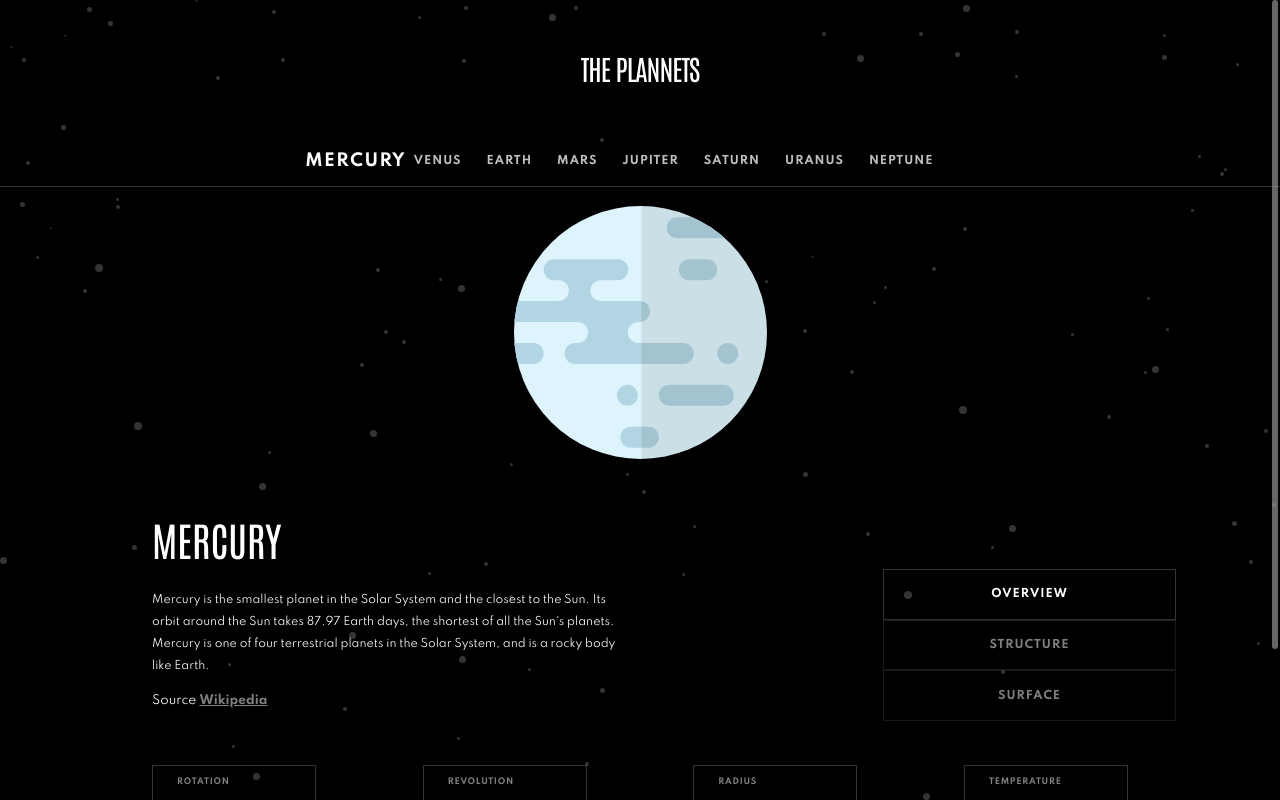
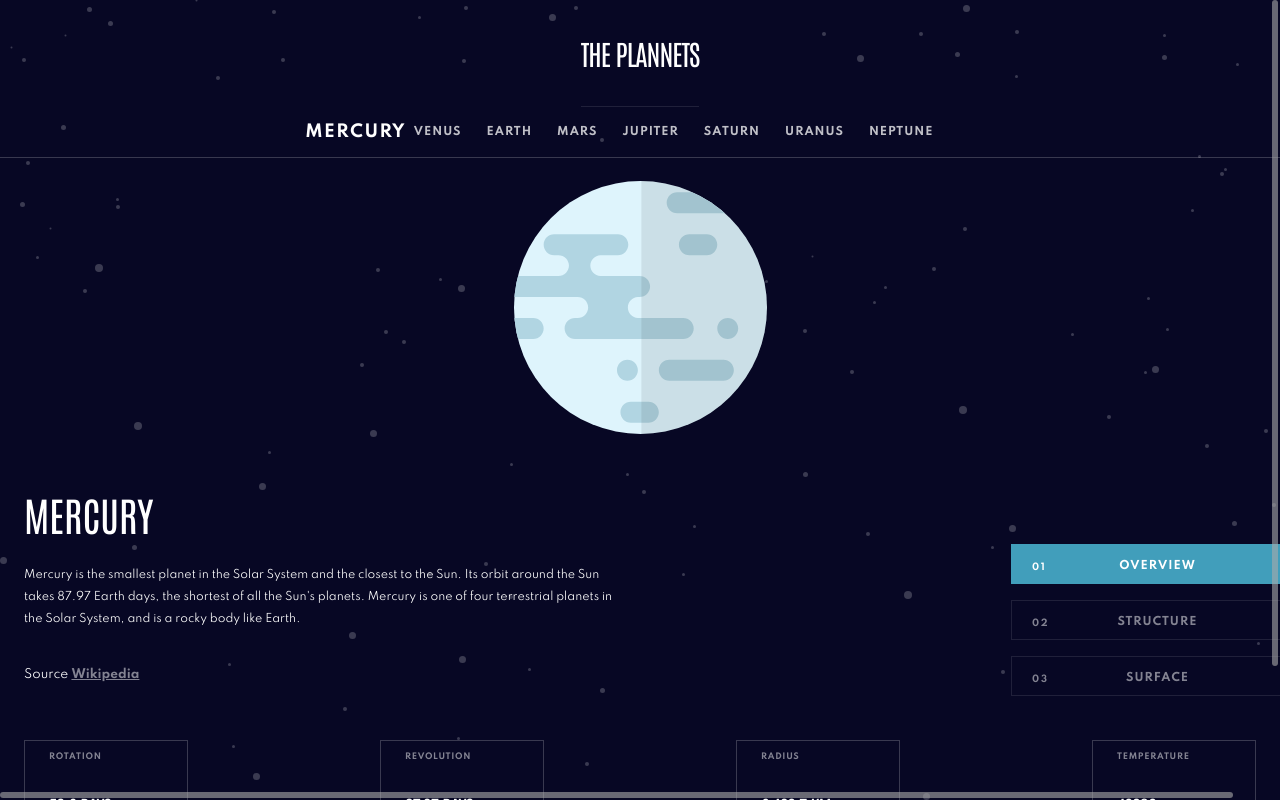
Before and after one commit to karolkawski/React_planets_facts, a React (Create React App) app: page / in a window 1280 px wide. Built offline with nearby package versions, Linux system fonts and the light colour scheme.

Commit message:
[update] style, primary color

```diff
--- a/src/App.js
+++ b/src/App.js
@@ -44,7 +44,8 @@ const mapStateToProps = (state) => {
   return {
     planets: state.planets,
     planetId: state.planetId,
-    infoId: state.infoId
+    infoId: state.infoId,
+    colors: state.colors
   };
 };
 
--- a/src/components/molecues/MenuItem.js
+++ b/src/components/molecues/MenuItem.js
@@ -1,11 +1,14 @@
 // import {Button} from '../atoms/Button';
 import { connect } from 'react-redux';
+import { colors } from '../../data/colors';
 
-export function MenuItem({id, name, selected, onInfoSelect}) {
+export function MenuItem({id, name, selected, onInfoSelect, planetId}) {
+  const activeClass = `Menu__Tab  Menu__Tab--Active Menu__Tab--${colors[Object.keys(colors)[planetId]].class}`;
 
 
     return (
-        <div className={selected === id ? 'Menu__Tab Menu__Tab--Active' : 'Menu__Tab'}>
+        <div className={selected === id ? activeClass : 'Menu__Tab'}>
+            <span className='Menu__No'>{'0' + (id + 1)}</span>
             <button name={name} onClick={e => {
                 window.store.dispatch({type: 'CHANGE_INFO_ID', infoId: id});
                 onInfoSelect(id)
--- a/src/components/organisms/Menu.js
+++ b/src/components/organisms/Menu.js
@@ -11,7 +11,8 @@ export function Menu({collection, planetId, infoId, onInfoSelect}) {
                                     name={key}
                                     id={data.id}
                                     selected={infoId}
-                                    onInfoSelect={onInfoSelect}/>
+                                    onInfoSelect={onInfoSelect}
+                                    planetId={planetId}/>
 
                     })
                 }
--- /dev/null
+++ b/src/data/colors.js
@@ -0,0 +1,50 @@
+export const colors = {
+    Mercury: {
+        id: 0,
+        class: 'mercury',
+        hex: '#419ebb',
+        rgb: 'rgb(65, 158, 187)'
+    },
+    Venus: {
+        id: 1,
+        class: 'venus',
+        hex: '#eda249',
+        rgb: 'rgb(237, 162, 73)'
+    },
+    Earth: {
+        id: 2,
+        class: 'earth',
+        hex: '#6f2ed6',
+        rgb: 'rgb(109, 46, 213)'
+    },
+    Mars: {
+        id: 3,
+        class: 'mars',
+        hex: '#d14c32',
+        rgb: 'rgb(209, 76, 50)'
+    },
+    Jupiter: {
+        id: 4,
+        class: 'jupiter',
+        hex: '#d83a34',
+        rgb: 'rgb(216, 58, 52)'
+    },
+    Saturn: {
+        id: 5,
+        class: 'saturn',
+        hex: '#cd5120',
+        rgb: 'rgb(205, 81, 32)'
+    },
+    Uranus: {
+        id: 6,
+        class: 'uranus',
+        hex: '#1ec1a2',
+        rgb: 'rgb(30, 193, 162)'
+    },
+    Neptune: {
+        id: 7,
+        class: 'neptune',
+        hex: '#2d88f0',
+        rgb: 'rgb(45, 104, 240)'
+    }
+}
--- a/src/navigation/Navigation.js
+++ b/src/navigation/Navigation.js
@@ -2,6 +2,7 @@ import {useState} from 'react'
 import iconHamburger from '../assets/icon-hamburger.svg'
 import iconClose from '../assets/icon-close.svg'
 import { v4 as uuidv4 } from 'uuid';
+import { colors } from '../data/colors';
 
 
 export function Navigation({planetId, onPlanetSelect}) {
@@ -30,7 +31,7 @@ export function Navigation({planetId, onPlanetSelect}) {
 
                   }
                 }}>
-                    <div className="Navigation__Dot"></div>
+                    <div className={"Navigation__Dot Navigation__Dot--" + data.name.toLowerCase() }></div>
                     <div className="Navigation__Name">{data.name}</div>
                     <div className="Navigation__Chevron"></div>
                   </li>
--- a/src/reducers/planets.js
+++ b/src/reducers/planets.js
@@ -1,7 +1,12 @@
+import {colors} from '../data/colors';
+
 const initialState = {
   planets: [],
   planetId: 0,
-  infoId: 0
+  infoId: 0,
+  color: {
+    primary: colors['Mercury']
+  }
 }
 
 export const planets = (state = initialState, action) => {
--- a/src/styles/components/organisms/description.scss
+++ b/src/styles/components/organisms/description.scss
@@ -29,6 +29,7 @@
         font-size: 12px;
         line-height: 25px;
         text-align: center;
+        margin-top: 32px;
         /* identical to box height, or 208% */
         a {
             font-family: Spartan;
--- a/src/styles/components/organisms/menu.scss
+++ b/src/styles/components/organisms/menu.scss
@@ -10,14 +10,24 @@
     padding: 0px 24px;
     // height: 46px;
 
+    &__No {
+        position: absolute;
+        z-index: 1;
+        top: 8px;
+        left: 20px;
+        display:none;
+    }
+
     &__Tab {
         font-family: Spartan;
+        position: relative;
         font-style: normal;
         font-weight: bold;
         font-size: 9px;
         line-height: 28px;
         opacity: 0.5;
         flex: 1;
+        height: 45px;
         /* identical to box height */
 
         text-align: center;
@@ -37,6 +47,43 @@
             transition: all .2s ease-in-out;
             opacity: 1;
 
+            &.Menu__Tab {
+                &--mercury {
+                    border-color: rgb(65, 158, 187);
+
+                }
+                &--venus {
+                    border-color: rgb(237, 162, 73);
+
+                }
+                &--earth {
+                    border-color: rgb(109, 46, 213);
+
+                }
+                &--mars {
+                    border-color: rgb(209, 76, 50);
+
+                }
+                &--jupiter {
+                    border-color: rgb(216, 58, 52);
+
+                }
+                &--saturn {
+                    border-color: rgb(205, 81, 32);
+
+                }
+                &--uranus {
+                    border-color: rgb(30, 193, 162);
+
+                }
+                &--neptune {
+                    border-color: rgb(45, 104, 240);
+
+                }
+            }
+
+
+
         }
 
         &:hover {
@@ -45,6 +92,9 @@
             opacity: 1;
         }
         button {
+            position: absolute;
+            top: 0;
+            z-index: 2;
             background: none;
             color: #fff;
             border: none;
@@ -55,6 +105,7 @@
             line-height: 40px;
             letter-spacing: 1px;
             text-transform: uppercase;
+            width: 100%;
             cursor: pointer;
         }
 
@@ -75,15 +126,59 @@
         height: 152px;
         margin-top: 80px;
 
+        &__No {
+            display: block;
+        }
+
         &__Tab {
             width: 291px;
             border: 1px solid rgba(255,255,255,0.2);
+            margin-bottom: 16px;
+
+            &:last-child {
+                margin-bottom: 0;
+            }
             &:hover {
 
                 border-bottom: 1px solid rgba(255,255,255,0.2);
 
                 &--Active {
                     border-bottom: 1px solid rgba(255,255,255,0.2);
+
+                }
+            }
+
+            &.Menu__Tab {
+                &--mercury {
+                    background: rgb(65, 158, 187);
+
+                }
+                &--venus {
+                    background: rgb(237, 162, 73);
+
+                }
+                &--earth {
+                    background: rgb(109, 46, 213);
+
+                }
+                &--mars {
+                    background: rgb(209, 76, 50);
+
+                }
+                &--jupiter {
+                    background: rgb(216, 58, 52);
+
+                }
+                &--saturn {
+                    background: rgb(205, 81, 32);
+
+                }
+                &--uranus {
+                    background: rgb(30, 193, 162);
+
+                }
+                &--neptune {
+                    background: rgb(45, 104, 240);
 
                 }
             }
@@ -99,20 +194,11 @@
         grid-row-start: 2;
         grid-row-end: 3;
         height: 176px;
+        padding: 0;
         &__Tab {
             width: 350px;
             height: 48px;
 
-            &:hover {
-                background: rgba(216,216, 216, 0.2);
-                button {
-                    color: #fff;
-                }
-
-            }
-           &--Active {
-
-           }
         }
 
     }
--- a/src/styles/layout/layout.scss
+++ b/src/styles/layout/layout.scss
@@ -2,7 +2,7 @@
 
 html {
     overflow: hidden;
-    background-color: #000000;
+    background-color: #070724;
     color: #ffffff;
     background-image: url('../../assets/background-stars.svg');
 };
@@ -14,7 +14,7 @@ html {
 .App {
     height: 100vh;
     &__Main {
-        padding-top: 100px;
+        padding-top: 68px;
         height: 100vh;
         max-width: 1920px;
     }
@@ -28,8 +28,8 @@ html {
             grid-template-rows: repeat(3, 1fr);
             grid-column-gap: 0px;
             grid-row-gap: 0px;
-            padding-top: 185px;
-            width: 80%;
+            padding-top: 160px;
+            width: 100%;
             margin: auto;
         }
     }
--- a/src/styles/navigation/navigation.scss
+++ b/src/styles/navigation/navigation.scss
@@ -8,7 +8,7 @@
     align-items: center;
     width: calc(100% - 48px);
     height: 68px;
-    padding: 16px 24px;
+    padding: 0px 24px;
 
     // mobile
 
@@ -35,6 +35,8 @@
             width: 100%;
             padding: 15px 24px;
             width: calc(100vw - 50px);
+            position: absolute;
+            top: 0;
         }
 
         .Navigation__Item {
@@ -65,6 +67,39 @@
             background: #ccc;
             border-radius: 25px;
             margin-right: 25px;
+
+            &--mercury {
+                background: rgb(65, 158, 187);
+
+            }
+            &--venus {
+                background: rgb(237, 162, 73);
+
+            }
+            &--earth {
+                background: rgb(109, 46, 213);
+
+            }
+            &--mars {
+                background: rgb(209, 76, 50);
+
+            }
+            &--jupiter {
+                background: rgb(216, 58, 52);
+
+            }
+            &--saturn {
+                background: rgb(205, 81, 32);
+
+            }
+            &--uranus {
+                background: rgb(30, 193, 162);
+
+            }
+            &--neptune {
+                background: rgb(45, 104, 240);
+
+            }
         }
 
         .Navigation__Name {
@@ -86,8 +121,10 @@
 
         .Navigation__Toggle {
             position: absolute;
-            top: 0;
-            right: 24px;
+            top: -25px;
+            right: 15px;
+
+
         }
     }
 
@@ -100,7 +137,7 @@
         line-height: 36px;
         letter-spacing: -1.05px;
         text-transform: uppercase;
-
+        border-bottom: 1px solid rgba(255, 255, 255, 0.1);
         color: #FFFFFF;
 
         //mobile {
@@ -187,6 +224,10 @@
             color: rgba(255, 255, 255, 0.75);
         }
 
+        &__Title {
+            padding: 35px 0;
+        }
+
         &__Toggle {
             display: none;
         }
```
